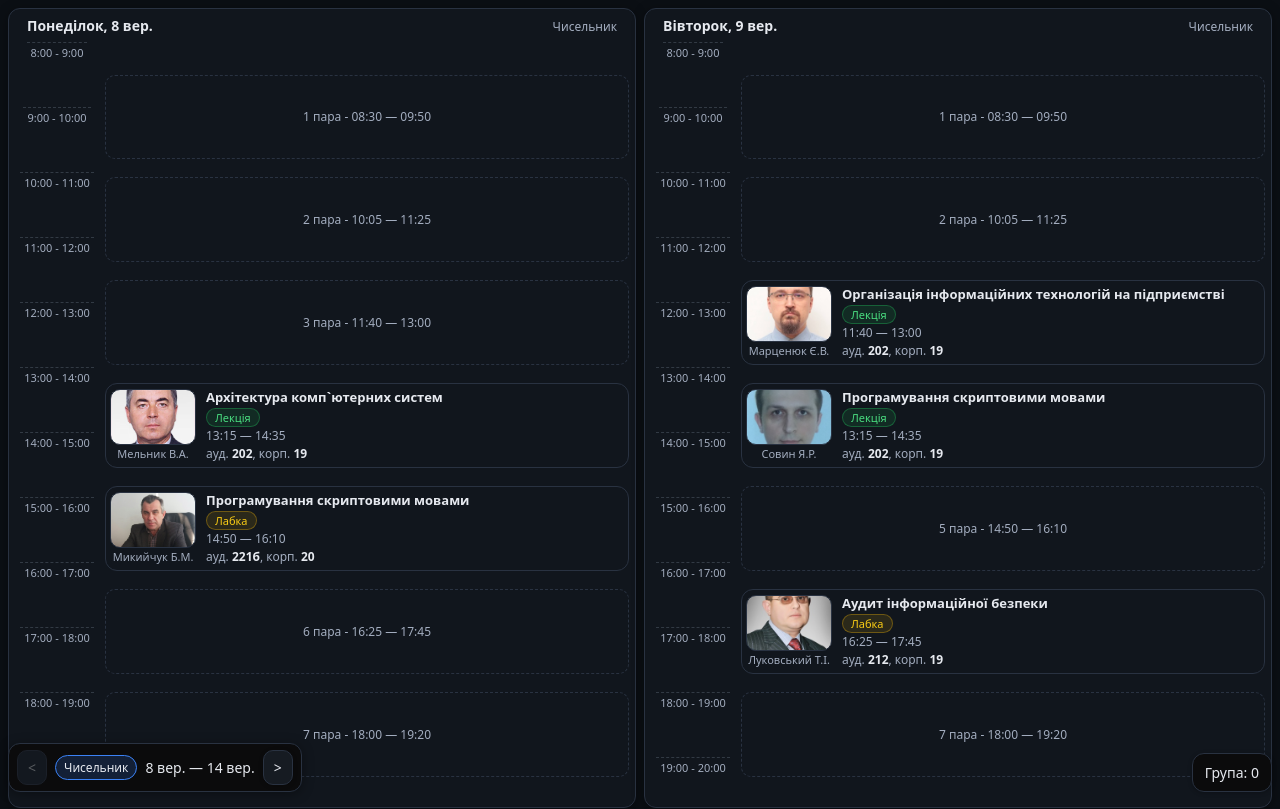
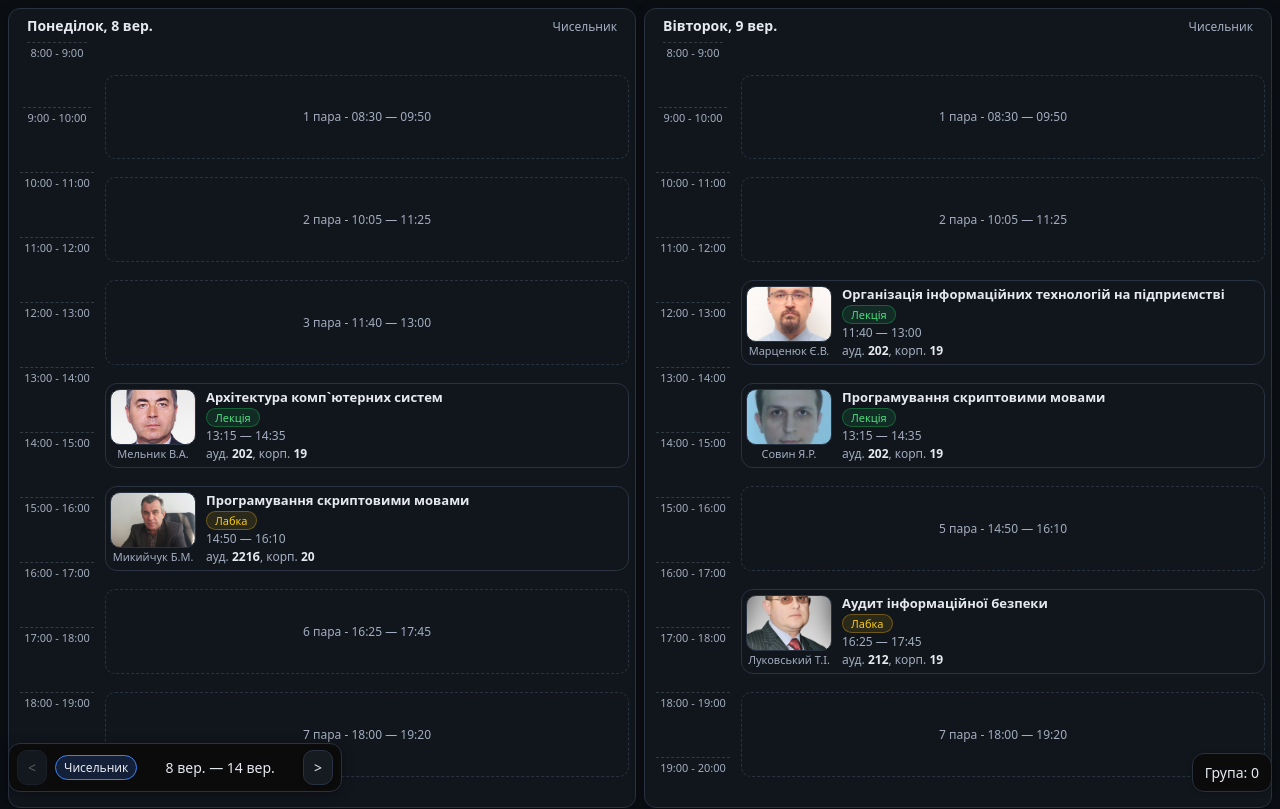
Before and after one commit to zaiiats/nulpSchedule, a React (Vite) app: page / in a window 1280 px wide. Shown: the top 809 px of the page. Built offline with nearby package versions, Linux system fonts and the light colour scheme.

Commit message:
Fix jumping bug

```diff
--- a/src/components/confs/TimeConfiguration.tsx
+++ b/src/components/confs/TimeConfiguration.tsx
@@ -65,15 +65,18 @@ const Btn = styled.button<{ disabled?: boolean }>`
 `;
 
 const Label = styled.div`
+  text-align: center;
   font-size: 14px;
   white-space: nowrap;
   color: var(--text);
   display: flex;
   align-items: center;
   gap: 8px;
+  width: 240px;
 `;
 
 const Badge = styled.span`
+  text-align: center;
   display: inline-block;
   padding: 2px 8px;
   border-radius: 999px;
@@ -82,6 +85,7 @@ const Badge = styled.span`
   color: var(--text);
   font-size: 12px;
   line-height: 1.6;
+  width: 90px;
 `;
 
 export default function TimeConfiguration({
@@ -119,7 +123,9 @@ export default function TimeConfiguration({
         </Btn>
         <Label>
           <Badge>{typeOfWeek}</Badge>
-          {fmtDayMonth(from)} — {fmtDayMonth(to)}
+          <span style={{ width: "100%", textAlign: "center" }}>
+            {fmtDayMonth(from)} — {fmtDayMonth(to)}
+          </span>
         </Label>
         <Btn
           onClick={goNext}
```
